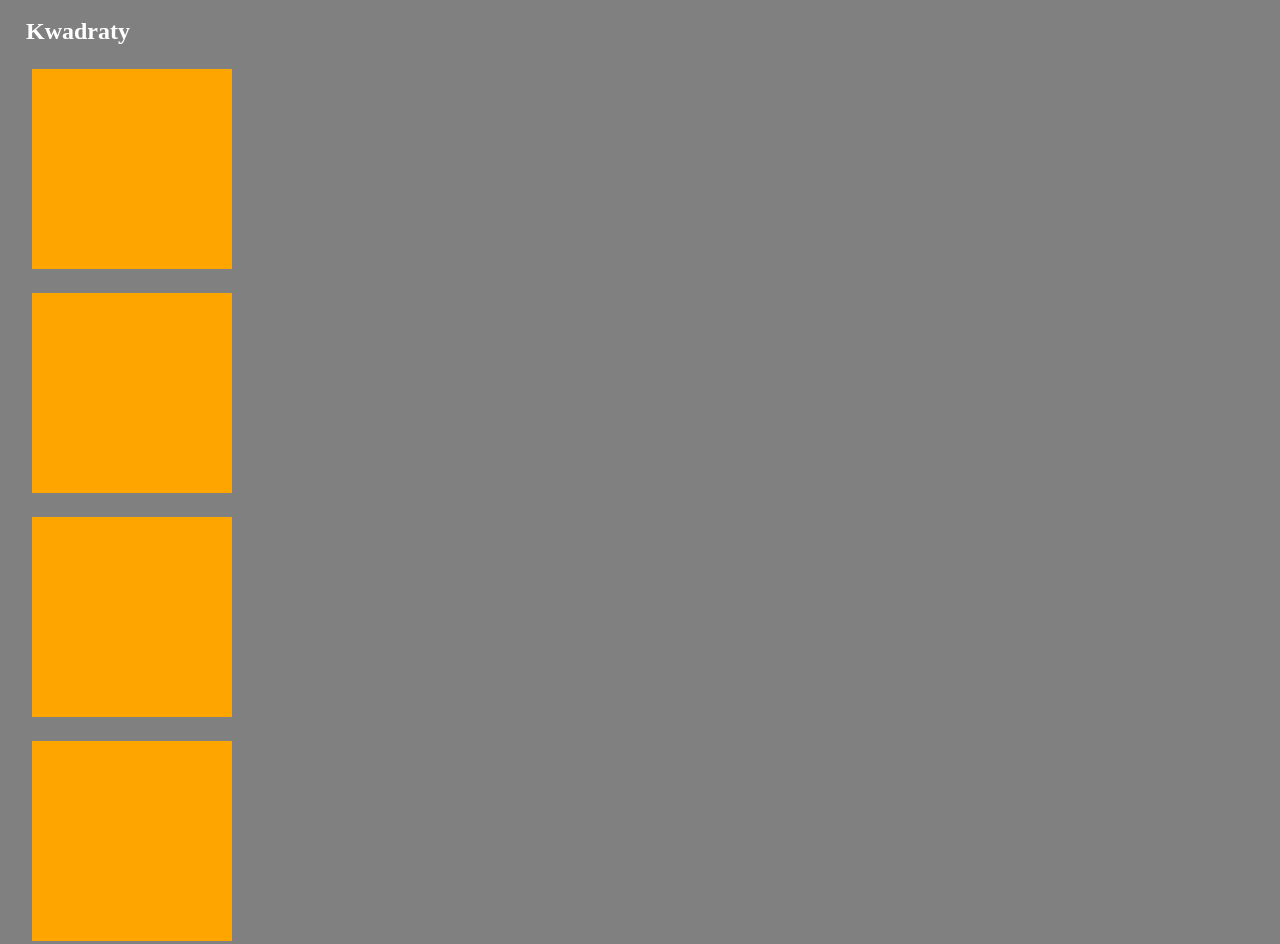
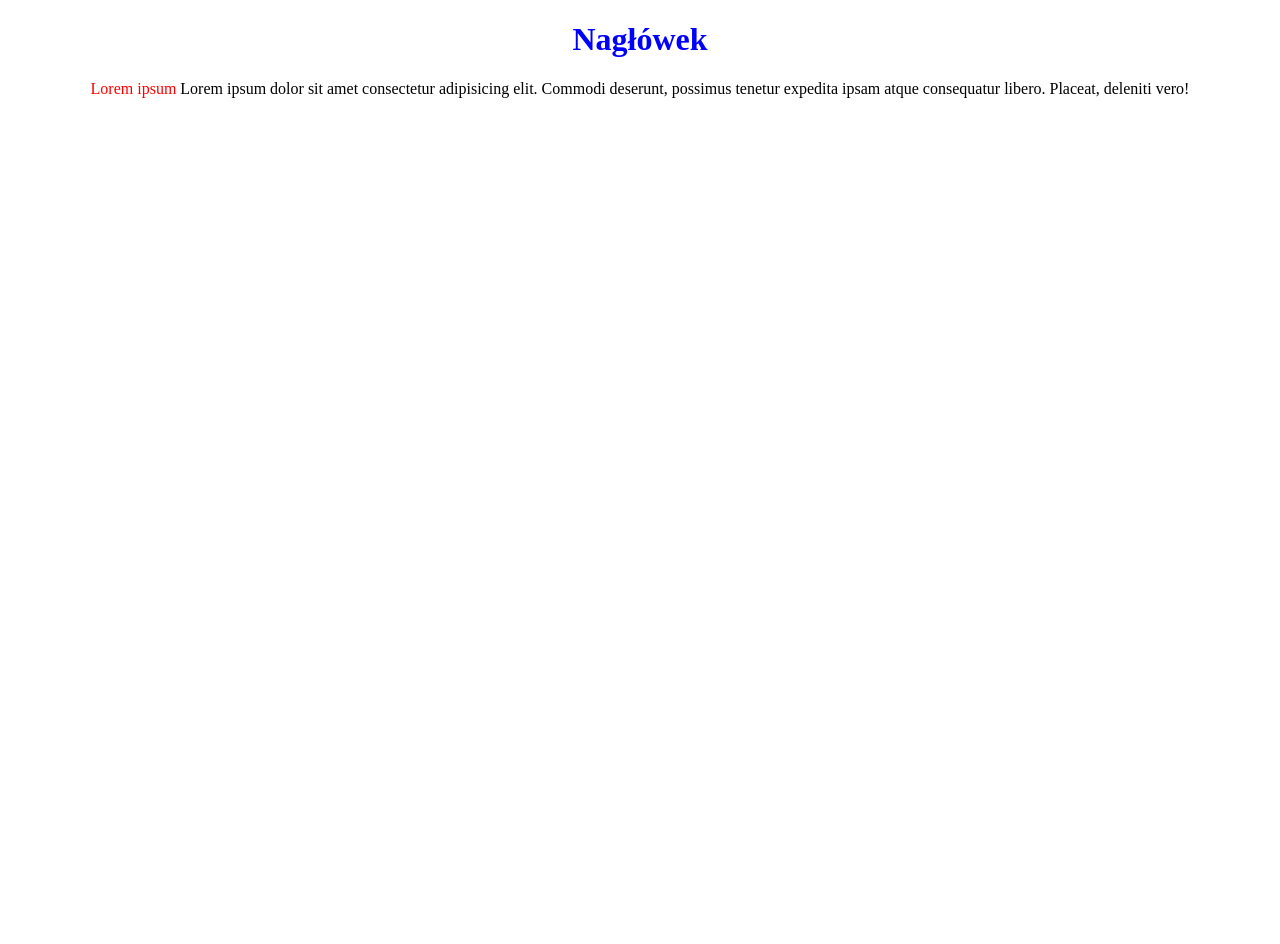
Before and after one commit to kkozak77/css-poprawa, a plain HTML site: page index.html in a window 1280 px wide. After the commit the page ends 800 px from the top, so only its background shows below. Drawn offline with Linux system fonts and the light colour scheme.

Commit message:
css-tekst-poprawa

```diff
--- a/css/style.css
+++ b/css/style.css
@@ -1,18 +1,10 @@
-body {
-    background-color: grey;
-
+h1 {
+    color: blue;
+    text-align: center
 }
-
-/* Selektor Znacznika */
-h2 {
-    color:white;
-    font-size: 2,3em;
-    margin: 18px;
+p {
+    text-align: center
 }
-
-.square1, .square2, .square3, .square4  {
-    background-color: orange;
-    margin: 24px;
-    width: 200px;
-    height: 200px;
+.style {
+    color: red;
 }
--- a/index.html
+++ b/index.html
@@ -10,18 +10,12 @@
 </head>
 <body>
 
-    <div>
-        <h2>Kwadraty</h2>
+    <h1>Nagłówek</h1>
+    <p>
+        <span class="style">Lorem ipsum</span>
+        Lorem ipsum dolor sit amet consectetur adipisicing elit. Commodi deserunt, possimus tenetur expedita ipsam atque consequatur libero. Placeat, deleniti vero!
 
-        <div class="square1"></div>
-
-        <div class="square2"></div>
-
-        <div class="square3"></div>
-
-        <div class="square4"></div>
-
-    </div>
+    </p>
 
 </body>
 </html>
```
